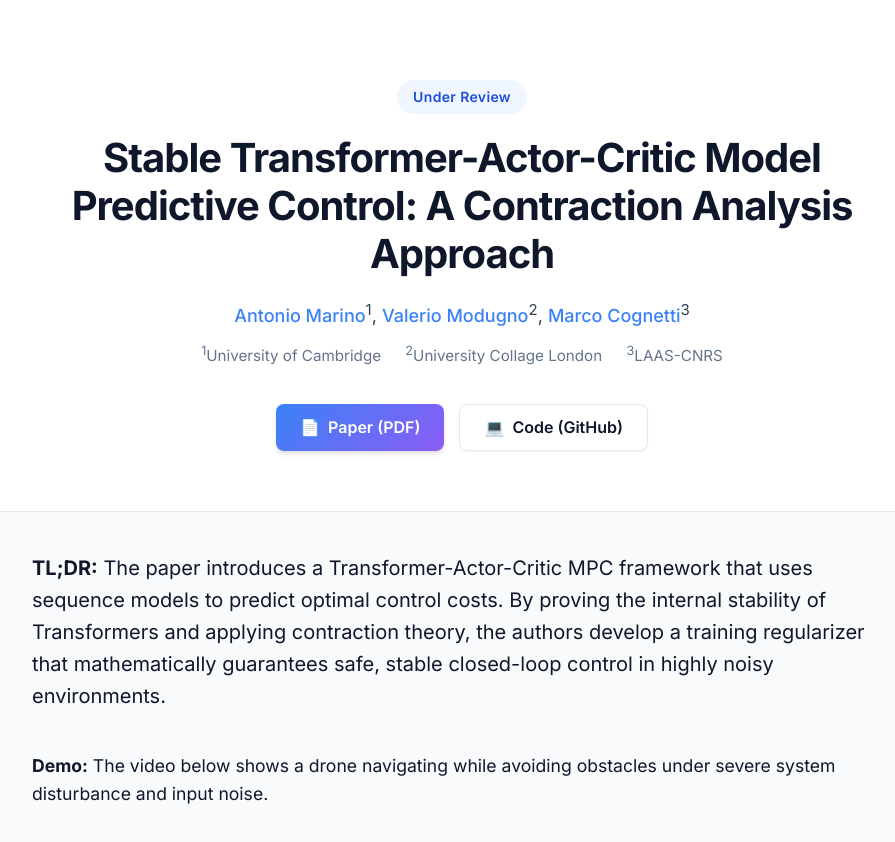
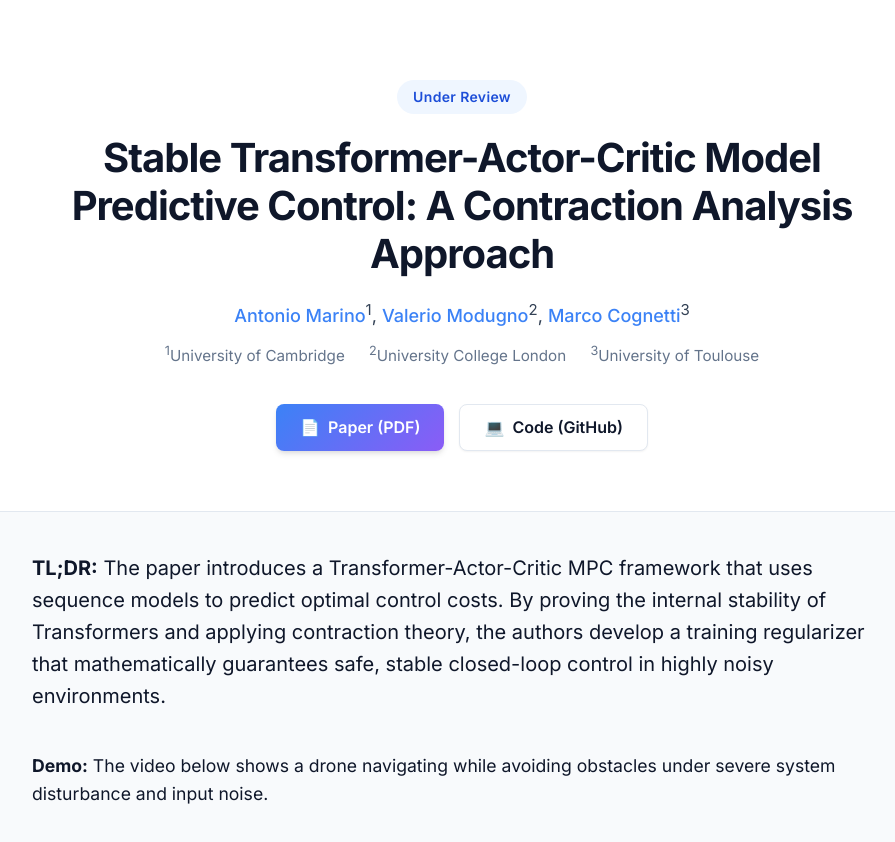
Before and after one commit to SeaingAnt/stac-mpc, a website: page docs/index.html in a window 1280 px wide. Shown: the top 842 px of the page, without its empty margins (178-1073 px from the left). Drawn offline with nearby package versions, Linux system fonts and the light colour scheme.

Commit message:
fix typos

```diff
--- a/docs/index.html
+++ b/docs/index.html
@@ -4,9 +4,9 @@
 <head>
     <meta charset="UTF-8">
     <meta name="viewport" content="width=device-width, initial-scale=1.0">
-    <title>Paper Title Placeholder - Stable Transformer-Actor-Critic MPC</title>
+    <title>Stable Transformer-Actor-Critic Model Predictive Control: A Contraction Analysis Approach</title>
     <meta name="description"
-        content="Paper Title Placeholder - A short summary of the Stable Transformer-Actor-Critic Model Predictive Control paper.">
+        content="Stable Transformer-Actor-Critic Model Predictive Control: A Contraction Analysis Approach.">
     <!-- Google Fonts: Inter for a clean, modern look -->
     <link href="https://fonts.googleapis.com/css2?family=Inter:wght@400;500;600;700&display=swap" rel="stylesheet">
     <link rel="stylesheet" href="style.css">
@@ -37,8 +37,8 @@
 
             <div class="affiliations">
                 <span><sup>1</sup>University of Cambridge</span>
-                <span><sup>2</sup>University Collage London</span>
-                <span><sup>3</sup>LAAS-CNRS</span>
+                <span><sup>2</sup>University College London</span>
+                <span><sup>3</sup>University of Toulouse</span>
             </div>
 
             <div class="quick-links">
```
